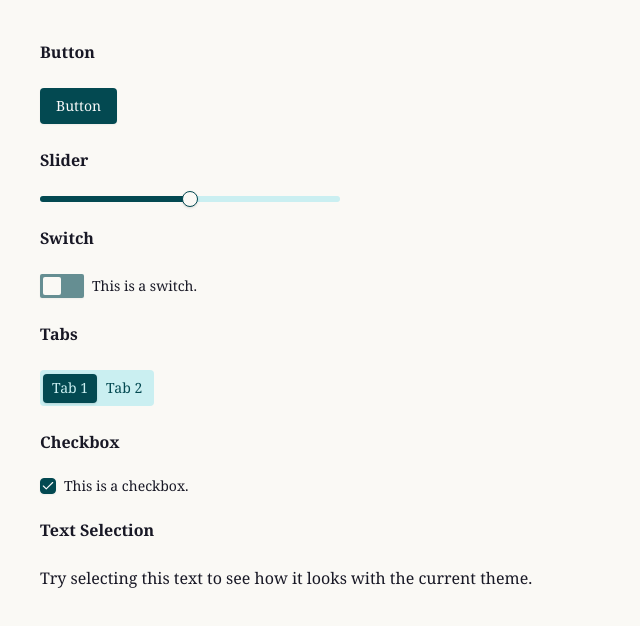
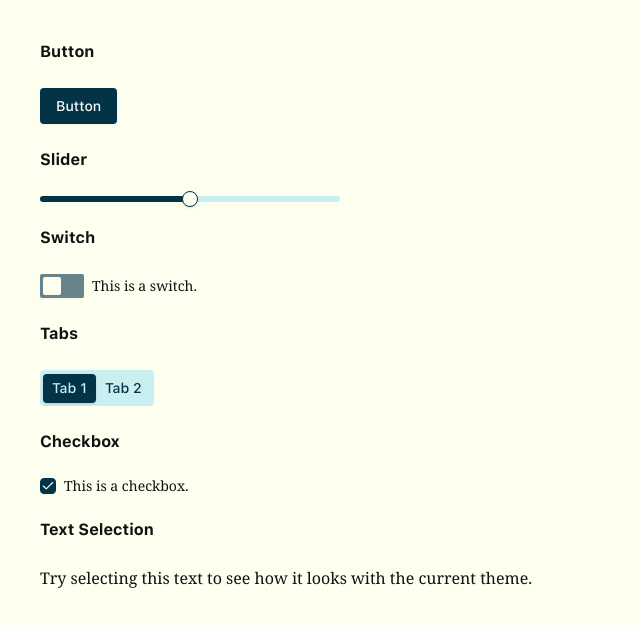
Before and after one commit to ivanreeve/upspace, a Next.js app: page /components in a window 1280 px wide. Shown: the top 626 px of the page, without its empty margins (0-640 px from the left). Built offline with nearby package versions, Linux system fonts and the light colour scheme.

Commit message:
update styling

```diff
--- a/src/app/globals.css
+++ b/src/app/globals.css
@@ -188,17 +188,18 @@
   --radius-md: calc(var(--radius) - 2px);
   --radius-lg: var(--radius);
   --radius-xl: calc(var(--radius) + 4px);
+  --font-sf: var(--font-sf-pro)
 }
 
 :root {
   --radius: 8px;
-  --background: oklch(0.9818 0.0054 95.1);
-  --foreground: oklch(0.2155 0.0254 284.06);
+  --background: oklch(0.9942 0.021 112.56);
+  --foreground: oklch(0.1776 0 0);
   --card: oklch(1 0 0);
   --card-foreground: oklch(0.145 0 0);
   --popover: oklch(1 0 0);
   --popover-foreground: oklch(0.145 0 0);
-  --primary: oklch(0.3712 0.0625 207.56);
+  --primary: oklch(0.3018 0.06 231.92);
   --primary-foreground: oklch(0.985 0 0);
   --secondary: oklch(0.5348 0.091286 204.6929);
   --secondary-foreground: oklch(0.205 0 0);
@@ -223,7 +224,7 @@
   --sidebar-accent-foreground: oklch(0.205 0 0);
   --sidebar-border: oklch(0.922 0 0);
   --sidebar-ring: oklch(0.708 0 0);
-  --font-sf: "SF Pro Text";
+  --font-sf-pro: "SF Pro Text";
 }
 
 .dark {
@@ -257,7 +258,7 @@
   --sidebar-accent: oklch(0.269 0 0);
   --sidebar-accent-foreground: oklch(0.985 0 0);
   --sidebar-border: oklch(1 0 0 / 10%);
-  --sidebar-ring: oklch(0.556 0 0);
+  --font-sf-pro: "SF Pro Text";
 }
 
 ::selection {
@@ -267,7 +268,7 @@
 
 @layer base {
   html {
-    font-family: var(--font-serif);
+    font-family: var(--font-sf-pro);
     font-weight: 400;
   }
 
@@ -280,6 +281,11 @@
     font-weight: 700;
   }
 
+  p,
+  label {
+    font-family: var(--font-serif);
+  }
+
   * {
     @apply border-border outline-ring/50;
   }
```
